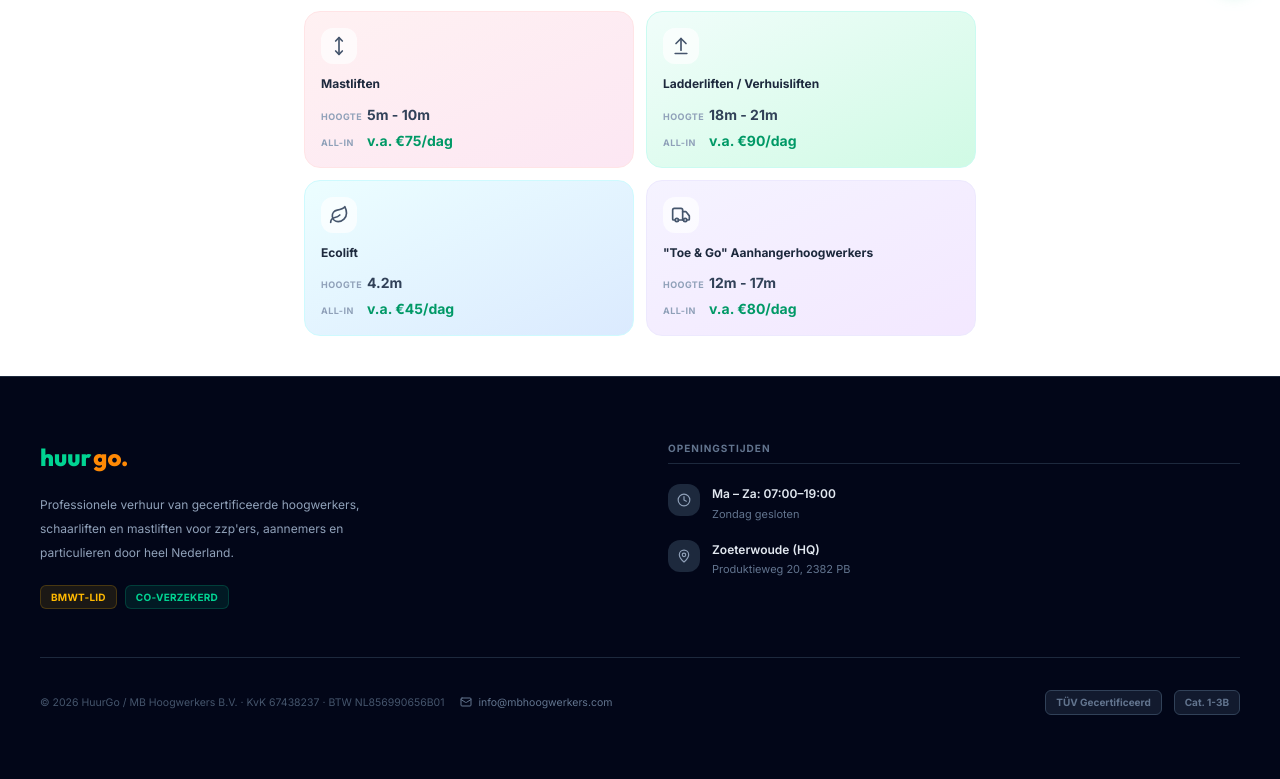
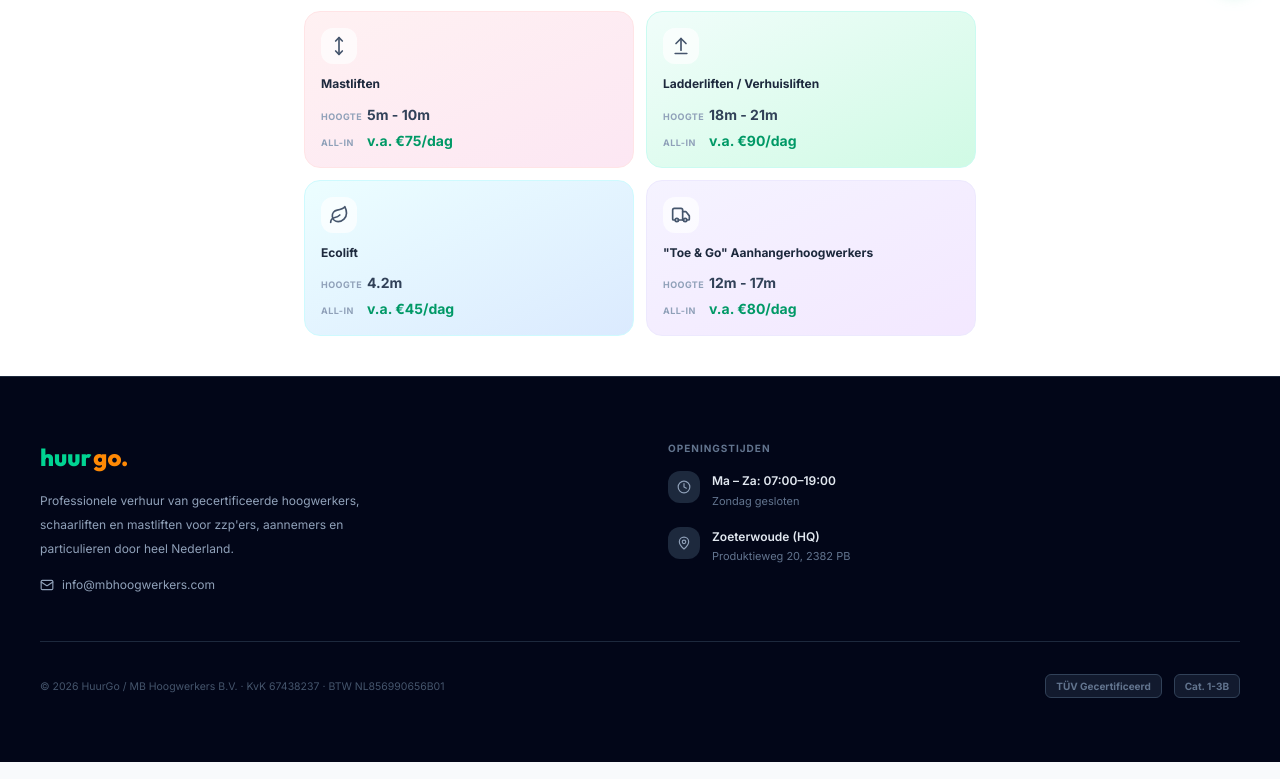
Before and after one commit to devonurefe/transporting, a React (Vite) app: page / in a window 1280 px wide. Shown: the part 789-1568 px from the top of the page. Built offline with nearby package versions, Linux system fonts and the light colour scheme; no server answers.

Commit message:
UX: footer left-align, email to brand section, remove BMWT/CO-VERZEKERD badges
https://claude.ai/code/session_01MmhUoqwwyP4crg7ij82rvC

```diff
--- a/src/components/Footer.tsx
+++ b/src/components/Footer.tsx
@@ -19,11 +19,11 @@ export default function Footer({ siteName, setActiveTab: _setActiveTab, setShowC
     <footer className="bg-slate-950 border-t border-slate-800 pb-20 md:pb-0">
       <div className="mx-auto max-w-7xl px-5 sm:px-8 lg:px-10 py-14 sm:py-16">
 
-        {/* Top row */}
-        <div className="grid grid-cols-1 sm:grid-cols-2 gap-10 sm:gap-14 pb-12 border-b border-slate-800 text-center sm:text-left">
+        {/* Top row — 2 sütun, sol hizalı */}
+        <div className="grid grid-cols-1 sm:grid-cols-2 gap-10 sm:gap-14 pb-12 border-b border-slate-800">
 
-          {/* Brand */}
-          <div className="space-y-5 flex flex-col items-center sm:items-start">
+          {/* Brand + email */}
+          <div className="space-y-4 flex flex-col items-start">
             <div className="flex items-baseline gap-0.5">
               <span className="font-display text-2xl font-extrabold text-emerald-400">huur</span>
               <span className="font-display text-2xl font-extrabold text-orange-400">go.</span>
@@ -31,16 +31,16 @@ export default function Footer({ siteName, setActiveTab: _setActiveTab, setShowC
             <p className="text-xs text-slate-400 leading-loose max-w-xs">
               Professionele verhuur van gecertificeerde hoogwerkers, schaarliften en mastliften voor zzp'ers, aannemers en particulieren door heel Nederland.
             </p>
-            <div className="flex flex-wrap gap-2 justify-center sm:justify-start">
-              <span className="text-[10px] font-bold text-amber-400 bg-amber-400/10 border border-amber-400/20 px-2.5 py-1 rounded-md uppercase tracking-wide">BMWT-Lid</span>
-              <span className="text-[10px] font-bold text-emerald-400 bg-emerald-400/10 border border-emerald-400/20 px-2.5 py-1 rounded-md uppercase tracking-wide">Co-Verzekerd</span>
-            </div>
+            <a href="mailto:info@mbhoogwerkers.com" className="flex items-center gap-2 text-xs text-slate-400 hover:text-white transition-colors no-underline">
+              <Mail className="h-3.5 w-3.5 shrink-0" />
+              info@mbhoogwerkers.com
+            </a>
           </div>
 
           {/* Hours & Location */}
-          <div className="space-y-5 flex flex-col items-center sm:items-start">
-            <h4 className="text-[10px] font-black uppercase tracking-widest text-slate-500 border-b border-slate-800 pb-2 w-full text-center sm:text-left">{t("footerHours")}</h4>
-            <div className="flex flex-col gap-4 text-xs text-slate-400 items-center sm:items-start">
+          <div className="space-y-4 flex flex-col items-start">
+            <h4 className="text-[10px] font-black uppercase tracking-widest text-slate-500">{t("footerHours")}</h4>
+            <div className="flex flex-col gap-4 text-xs text-slate-400">
               <div className="flex items-start gap-3">
                 <span className="h-8 w-8 rounded-xl bg-slate-800 flex items-center justify-center shrink-0">
                   <Clock className="h-3.5 w-3.5 text-slate-400" />
@@ -65,14 +65,8 @@ export default function Footer({ siteName, setActiveTab: _setActiveTab, setShowC
         </div>
 
         {/* Bottom row */}
-        <div className="pt-8 flex flex-col sm:flex-row justify-between items-center gap-3 text-[10.5px] text-slate-600">
-          <div className="flex flex-col sm:flex-row items-center gap-2 sm:gap-4">
-            <span>© 2026 HuurGo / MB Hoogwerkers B.V. · KvK 67438237 · BTW NL856990656B01</span>
-            <a href="mailto:info@mbhoogwerkers.com" className="flex items-center gap-1.5 text-slate-500 hover:text-slate-300 transition-colors no-underline">
-              <Mail className="h-3 w-3 shrink-0" />
-              info@mbhoogwerkers.com
-            </a>
-          </div>
+        <div className="pt-8 flex flex-col sm:flex-row justify-between items-start sm:items-center gap-3 text-[10.5px] text-slate-600">
+          <span>© 2026 HuurGo / MB Hoogwerkers B.V. · KvK 67438237 · BTW NL856990656B01</span>
           <div className="flex gap-3">
             <span className="text-[10px] font-bold bg-slate-800/60 border border-slate-700 text-slate-500 px-2.5 py-1 rounded-md">TÜV Gecertificeerd</span>
             <span className="text-[10px] font-bold bg-slate-800/60 border border-slate-700 text-slate-500 px-2.5 py-1 rounded-md">Cat. 1-3B</span>
```
